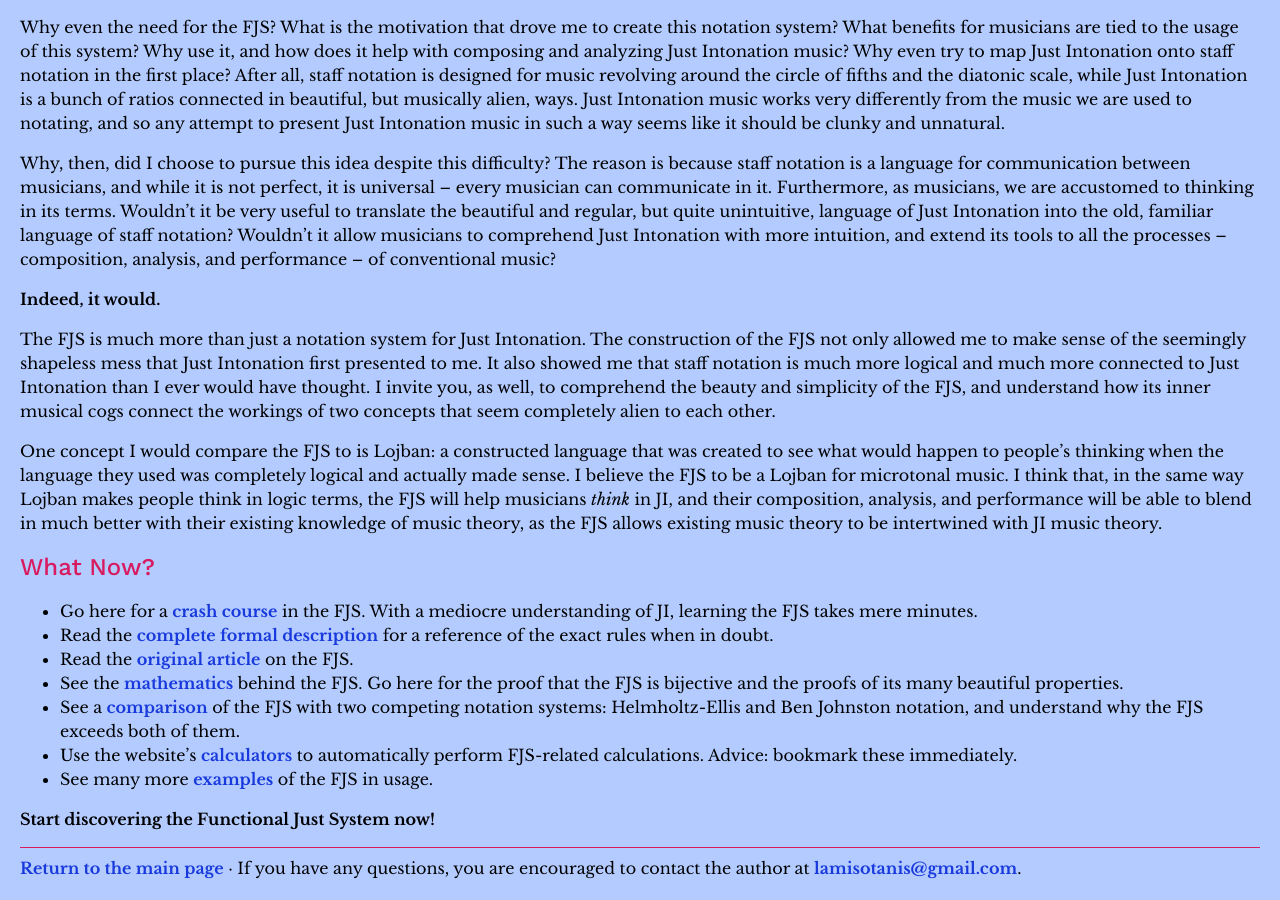
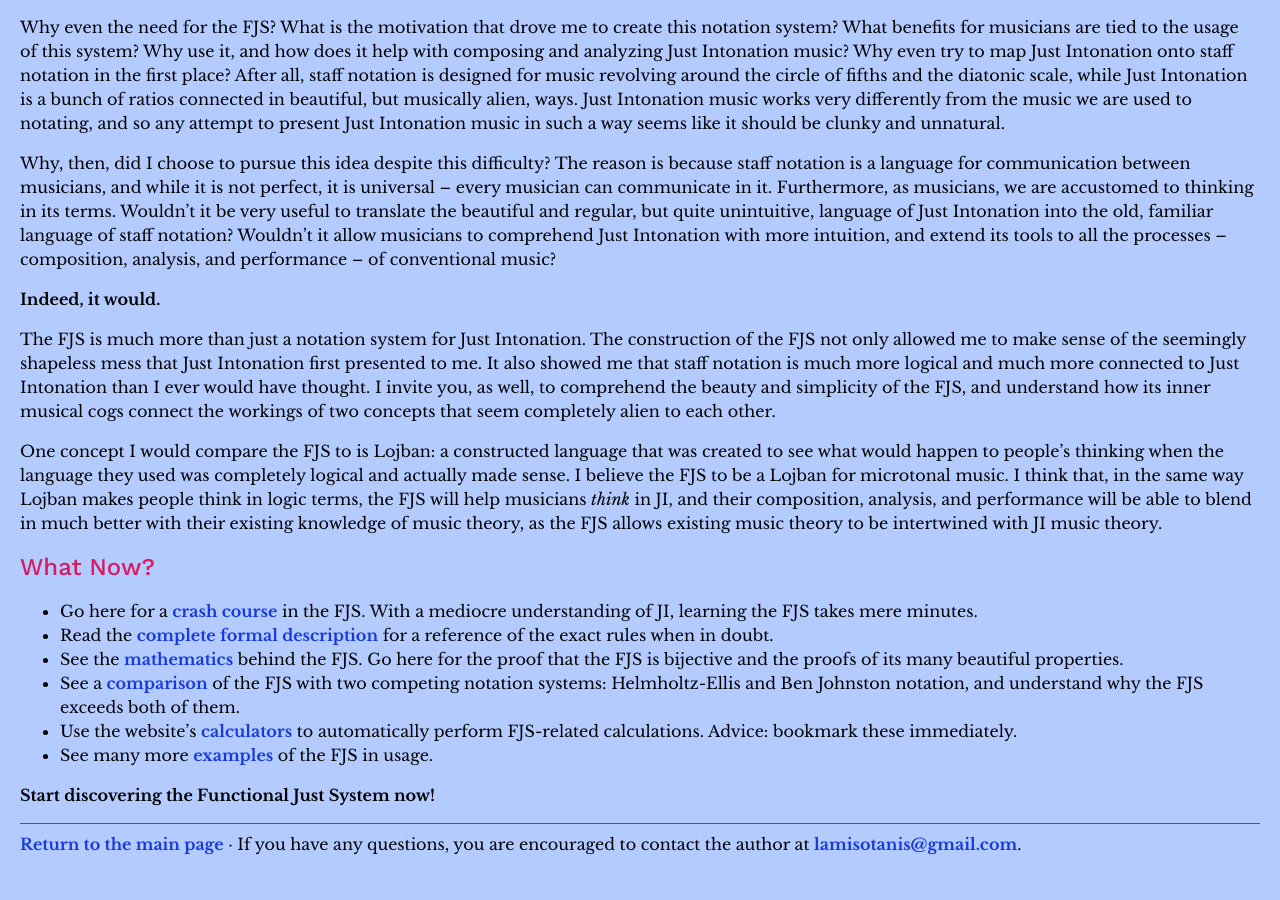
Before and after one commit to misotanni/misotanni.github.io, a Jekyll site: the page built from fjs/en/index.md, in a window 1280 px wide and 900 px high, scrolled down 1625 px. Built offline with Jekyll 4.4.1, drawn with Linux system fonts in a browser that asks for light colours; after the commit the page ends 2501 px from its top, so only the background shows below that.

Commit message:
removed link to guide.html

```diff
--- a/fjs/en/index.md
+++ b/fjs/en/index.md
@@ -71,7 +71,6 @@
 
 - Go here for a [crash course](crash.html) in the FJS. With a mediocre understanding of JI, learning the FJS takes mere minutes.
 - Read the [complete formal description](rules.html) for a reference of the exact rules when in doubt.
-- Read the [original article](guide.html) on the FJS.
 - See the [mathematics](math.html) behind the FJS. Go here for the proof that the FJS is bijective and the proofs of its many beautiful properties.
 - See a [comparison](compare.html) of the FJS with two competing notation systems: Helmholtz-Ellis and Ben Johnston notation, and understand why the FJS exceeds both of them.
 - Use the website's [calculators](calc.html) to automatically perform FJS-related calculations. Advice: bookmark these immediately.
```
